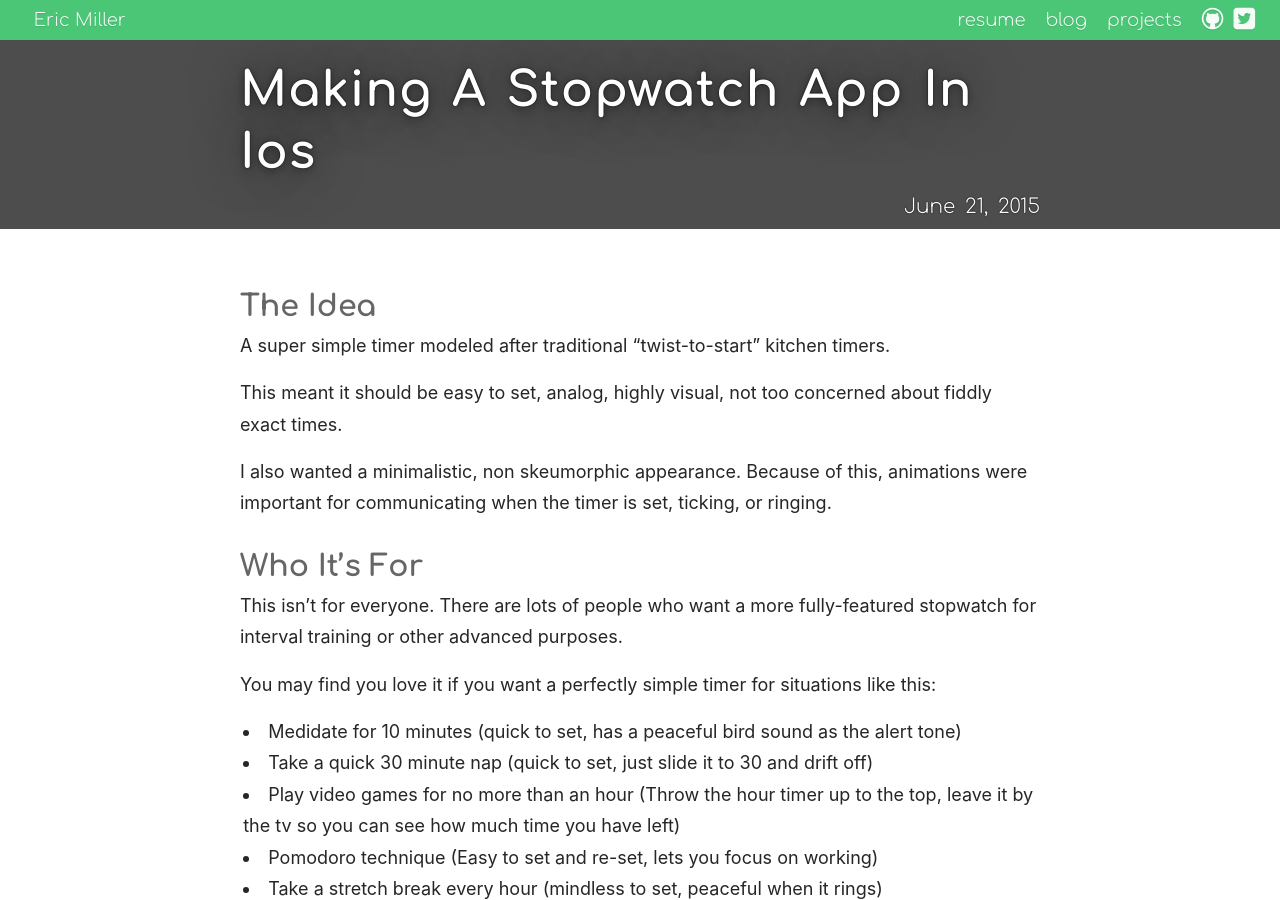
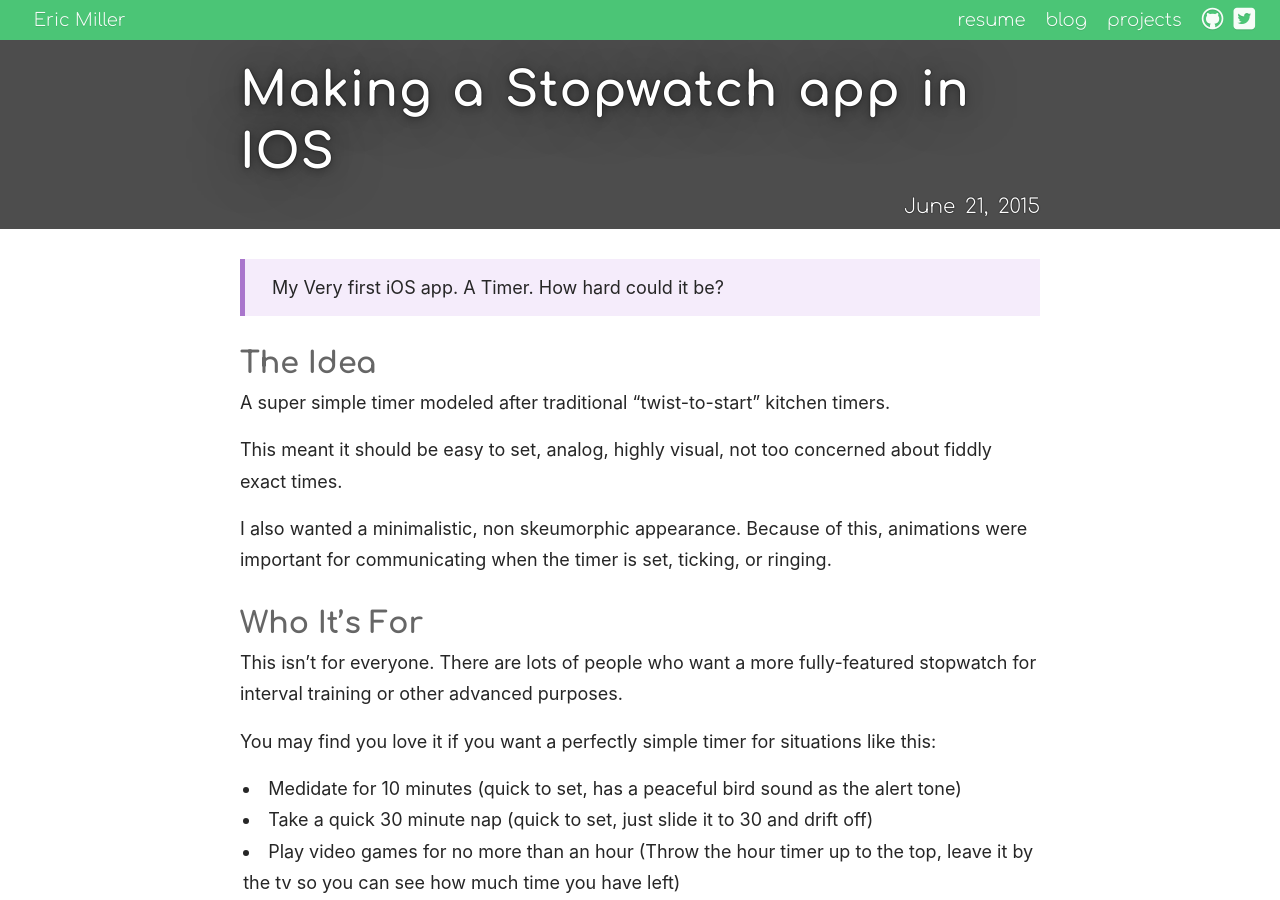
Before and after one commit to SimplGy/simplgy.github.io, a Jekyll site: the page built from blog/_posts/2015-06-21-making-a-stopwatch-app-in-ios.md, in a window 1280 px wide and 900 px high. Built offline with Jekyll 4.4.1, drawn with Linux system fonts in a browser that asks for light colours.

Commit message:
blog update

```diff
--- a/blog/_posts/2015-06-21-making-a-stopwatch-app-in-ios.md
+++ b/blog/_posts/2015-06-21-making-a-stopwatch-app-in-ios.md
@@ -1,3 +1,10 @@
+---
+title: "Making a Stopwatch app in IOS"
+excerpt: "My Very first iOS app. A Timer. How hard could it be?"
+---
+
+> My Very first iOS app. A Timer. How hard could it be?
+
 ## The Idea
 
 A super simple timer modeled after traditional "twist-to-start" kitchen timers.
```
